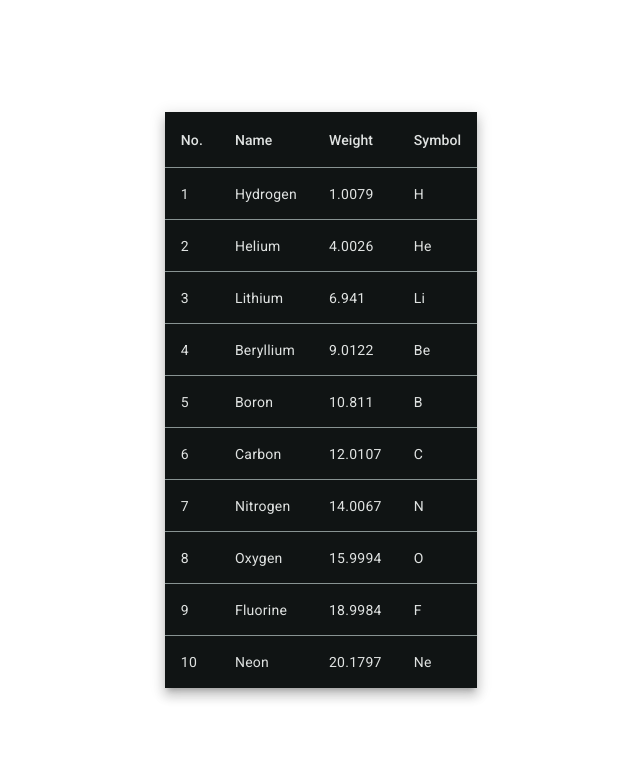
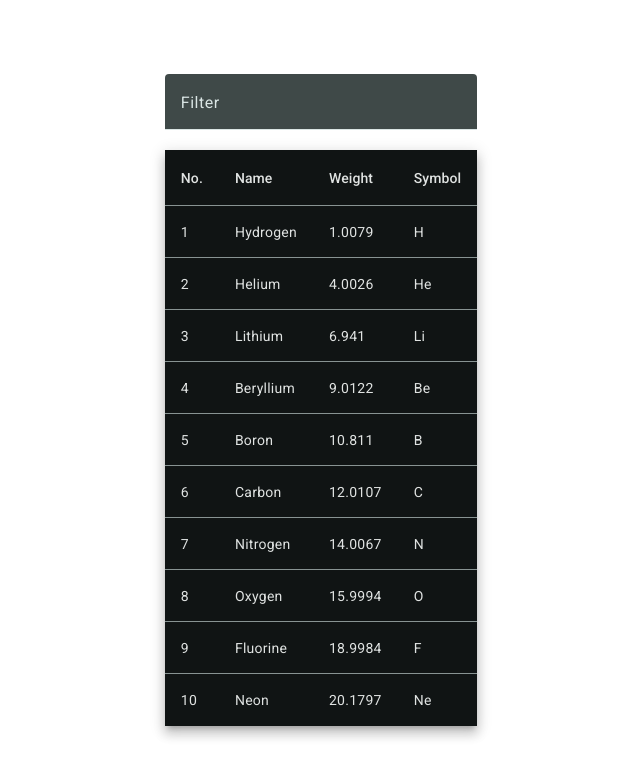
Before and after one commit to Azalurg/Periodic-Table-Angular-Demo, an Angular app: page / in a window 1280 px wide. Shown: the top 778 px of the page, without its empty margins (319-959 px from the left). Built offline with nearby package versions, Linux system fonts and the light colour scheme.

Commit message:
Add filtering

```diff
--- a/src/app/periodic-table/periodic-table.component.html
+++ b/src/app/periodic-table/periodic-table.component.html
@@ -3,6 +3,11 @@
 </div>
 
 <div *ngIf="!isLoading">
+    <mat-form-field>
+        <mat-label>Filter</mat-label>
+        <input matInput (input)="onFilterInputChange($event)" placeholder="Ex. Hydrogen">
+    </mat-form-field>
+
     <table mat-table [dataSource]="dataSource" class="mat-elevation-z8">
         <ng-container matColumnDef="position">
             <th mat-header-cell *matHeaderCellDef> No. </th>
--- a/src/app/periodic-table/periodic-table.component.scss
+++ b/src/app/periodic-table/periodic-table.component.scss
@@ -6,3 +6,8 @@
 .mat-mdc-row:hover .mat-mdc-cell {
     background-color: #ffffff20;
   }
+
+  .mat-mdc-form-field {
+    font-size: 14px;
+    width: 100%;
+  }
--- a/src/app/periodic-table/periodic-table.component.ts
+++ b/src/app/periodic-table/periodic-table.component.ts
@@ -1,12 +1,18 @@
 import { Component, inject } from '@angular/core';
+import { CommonModule } from '@angular/common';
+import { debounceTime, Subject } from 'rxjs';
+
 import { MatTableModule } from '@angular/material/table';
+import { MatDialog, MatDialogModule } from '@angular/material/dialog';
+import { MatTableDataSource } from '@angular/material/table';
+import { MatInputModule } from '@angular/material/input';
+import { MatFormFieldModule } from '@angular/material/form-field';
+
 import { getPeriodicTableData } from '../api/api';
-import { CommonModule } from '@angular/common';
 import {
   EditElementComponent,
   PeriodicElementEdit,
 } from '../edit-element/edit-element.component';
-import { MatDialog, MatDialogModule } from '@angular/material/dialog';
 
 export interface PeriodicElement {
   position: number;
@@ -18,25 +24,40 @@ export interface PeriodicElement {
 @Component({
   selector: 'app-periodic-table',
   standalone: true,
-  imports: [MatTableModule, CommonModule, MatDialogModule],
+  imports: [
+    MatTableModule,
+    CommonModule,
+    MatDialogModule,
+    MatFormFieldModule,
+    MatInputModule,
+    MatTableModule,
+  ],
   templateUrl: './periodic-table.component.html',
   styleUrl: './periodic-table.component.scss',
 })
 export class PeriodicTableComponent {
   displayedColumns: string[] = ['position', 'name', 'weight', 'symbol'];
-  dataSource: PeriodicElement[] = [];
+  dataSource: MatTableDataSource<PeriodicElement>;
   isLoading = true;
   readonly dialog = inject(MatDialog);
+  private filterSubject = new Subject<string>();
+
+  constructor() {
+    this.dataSource = new MatTableDataSource();
+    this.filterSubject.pipe(debounceTime(2000)).subscribe((filterValue) => {
+      this.dataSource.filter = filterValue.trim().toLowerCase();
+    });
+  }
 
   ngOnInit(): void {
     getPeriodicTableData().then((data) => {
-      this.dataSource = data;
+      this.dataSource.data = data;
       this.isLoading = false;
     });
   }
 
   openEditPopup(element: PeriodicElement) {
-    const index = this.dataSource.findIndex(
+    const index = this.dataSource.data.findIndex(
       (e) => e.position === element.position
     );
     const dialogRef = this.dialog.open(EditElementComponent, {
@@ -46,12 +67,18 @@ export class PeriodicTableComponent {
     dialogRef.afterClosed().subscribe((result: PeriodicElementEdit) => {
       if (result) {
         const { index, ...updatedElement } = result;
-        this.dataSource = [
-          ...this.dataSource.slice(0, index),
+        this.dataSource.data = [
+          ...this.dataSource.data.slice(0, index),
           { ...updatedElement },
-          ...this.dataSource.slice(index + 1),
+          ...this.dataSource.data.slice(index + 1),
         ];
       }
     });
   }
+
+  onFilterInputChange(event: Event): void {
+    const inputElement = event.target as HTMLInputElement;
+    const filterValue = inputElement.value;
+    this.filterSubject.next(filterValue);
+  }
 }
```
